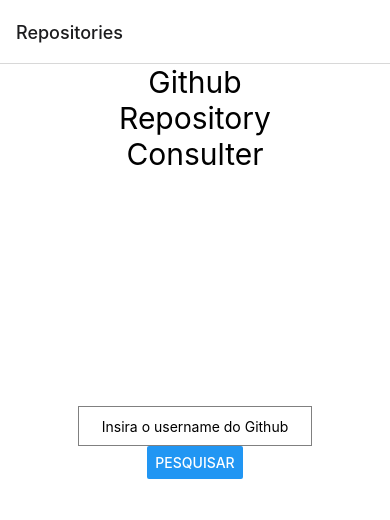
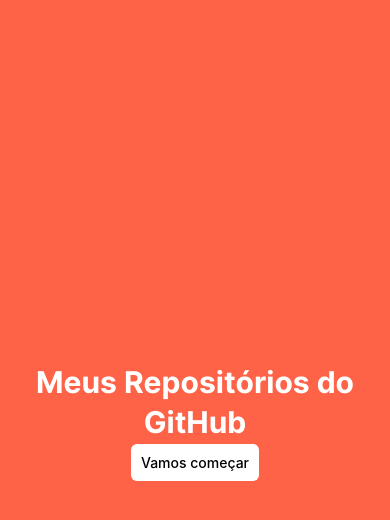
Before and after one commit to beatrizmotta/GitHubRepositoryConsulter, a React Native app: screen / in a window 390 px wide. Shown: the top 520 px of the page. Built offline with nearby package versions, Linux system fonts and the light colour scheme.

Commit message:
Criação de tela home e adição de typescript no projeto

```diff
--- a/App.js
+++ b/App.js
@@ -1,17 +1,31 @@
-import { StatusBar } from 'expo-status-bar';
-import { StyleSheet, Text, View } from 'react-native';
+import { StyleSheet } from 'react-native';
 import {NavigationContainer} from '@react-navigation/native';
 import {createNativeStackNavigator} from '@react-navigation/native-stack';
-const Stack = createNativeStackNavigator();
+import { useFonts } from "expo-font"
 import Repositories from './src/telas/Repositories';
 import ShowRepositories from './src/telas/ShowRepositories';
+import Home from './src/telas/Home';
+
+const Stack = createNativeStackNavigator();
 
 export default function App() {
+
+  const [loaded] = useFonts({
+    KonkhmerSleokchher: require('./assets/fonts/KonkhmerSleokchher-Regular.ttf'),
+  });
+
+  if (!loaded) {
+    return null;
+  }
+
   return (
     <NavigationContainer>
       <Stack.Navigator>
-        <Stack.Screen component={Repositories} name='Repositories' />
-        <Stack.Screen component={ShowRepositories} name='ShowRepositories' />
+        <Stack.Screen component={Home} name="Home" options={{
+          headerShown: false
+        }} />
+        <Stack.Screen component={Repositories} name="Buscar" />
+        <Stack.Screen component={ShowRepositories} name='Meus Repositórios' />
       </Stack.Navigator>
     </NavigationContainer>
   );
--- a/package.json
+++ b/package.json
@@ -9,13 +9,16 @@
   "dependencies": {
     "@react-navigation/native": "^6.1.6",
     "@react-navigation/native-stack": "^6.9.12",
+    "@types/react": "~18.0.27",
     "axios": "^1.3.5",
     "expo": "~48.0.10",
+    "expo-font": "^11.1.1",
     "expo-status-bar": "~1.4.4",
     "react": "18.2.0",
     "react-native": "0.71.6",
     "react-native-safe-area-context": "4.5.0",
-    "react-native-screens": "~3.20.0"
+    "react-native-screens": "~3.20.0",
+    "typescript": "^4.9.4"
   },
   "devDependencies": {
     "@babel/core": "^7.20.0"
--- /dev/null
+++ b/src/telas/Home.tsx
@@ -0,0 +1,46 @@
+import React, { useState } from "react";
+import { View, StyleSheet, Text, TouchableOpacity } from "react-native";
+
+
+const Home = () => {
+
+
+
+    return (
+        <View style={styles.main}>
+            <Text style={styles.title}>Meus Repositórios do GitHub</Text>
+            {/* <Text style={styles.subtitle}>Acesse seus repositórios do GitHub</Text> */}
+
+            <TouchableOpacity style={styles.button} >
+                <Text style={{fontWeight: "500"}}>Vamos começar</Text>
+            </TouchableOpacity>
+
+        </View>
+    );
+};
+
+const styles = StyleSheet.create({
+    main: {
+        height: "100%",
+        backgroundColor: "tomato",
+        display: "flex",
+        alignItems: "center",
+        justifyContent: "center"
+    },
+    title: {
+        fontFamily: "KonkhmerSleokchher",
+        fontSize: 30,
+        color: "white",
+        lineHeight: 40,
+        textAlign: "center"
+    },
+    button: {
+        padding: 10,
+        borderRadius: 6,
+        fontWeight: "bold",
+        backgroundColor: "white"
+    }
+
+})
+
+export default Home;
--- a/src/telas/Repositories.js
+++ b/src/telas/Repositories.tsx
@@ -56,9 +56,7 @@ const styles = StyleSheet.create({
     },
     container: {
         flex: 1,
-        backgroundColor: '#fff',
-        // backgroundColor: "red",
-        // backgroundColor: 'blue',
+        backgroundColor: 'tomato',
         alignItems: 'center',
         // marginTop: '15%',
         justifyContent: 'flex-start',
--- a/src/telas/ShowRepositories.js
+++ b/src/telas/ShowRepositories.tsx
@@ -8,6 +8,13 @@ const ShowRepositories = ({navigation, route}) => {
         searchRepositories();
     }, [])
 
+    interface IRepoInfo {
+        id: Number,
+        name: String,
+        created_at: String,
+        updated_at: String
+    }
+
     const [repositories, setRepositories] = useState([]);
     const searchRepositories = async () => {
 
@@ -17,13 +24,13 @@ const ShowRepositories = ({navigation, route}) => {
             const data = Array.from(response.data);
             const arr = [];
 
-            data.forEach((repo) => {
+            data.forEach((repo: IRepoInfo) => {
                 arr.push({
-                        "id": repo.id,
-                        "name": repo.name,
-                        "date_of_creation": repo.created_at,
-                        "last_update": repo.updated_at
-                });
+                    "id": repo.id,
+                    "name": repo.name,
+                    "date_of_creation": repo.created_at,
+                    "last_update": repo.updated_at
+            });
             })
 
             setRepositories(oldArray => [...oldArray, ...arr])
--- /dev/null
+++ b/tsconfig.json
@@ -0,0 +1,4 @@
+{
+  "compilerOptions": {},
+  "extends": "expo/tsconfig.base"
+}
```
Also changed, not shown: assets/fonts/KonkhmerSleokchher-Regular.ttf (added), 1 other file (tests, documents, lock files or other folders).
